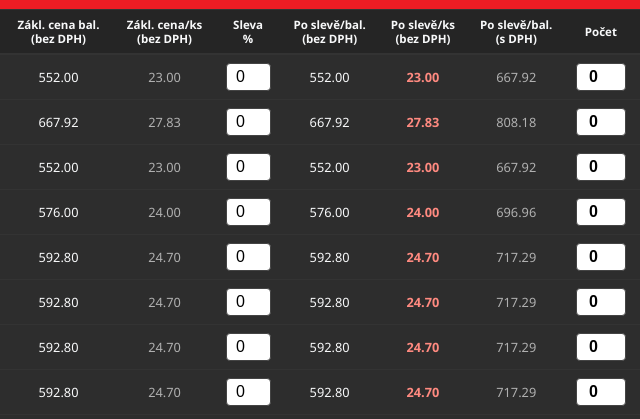
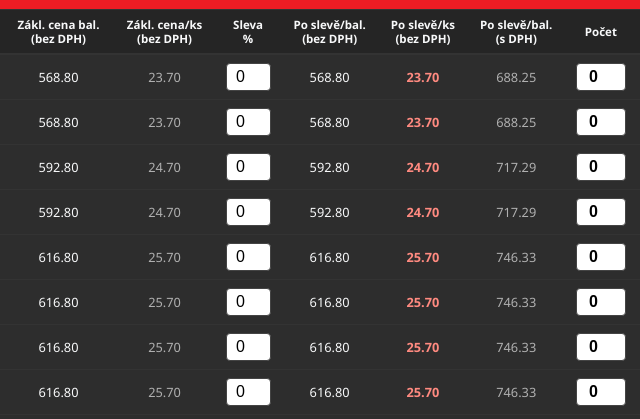
Before and after one commit to tomasfabry10-source/SlevovyCenik, a plain HTML site: page index.html in a window 1280 px wide. Shown: the part 344-763 px from the top of the page, 547-1187 px from the left. Drawn offline with Linux system fonts and the light colour scheme.

Commit message:
Add files via upload

```diff
--- a/index.html
+++ b/index.html
@@ -218,36 +218,36 @@
 <script>
 const pricingData = {
     "Vratné skleněné lahve": [
-        { name: "Coca-Cola", vol: "0,20", pack: 24, price: 552.00, vatRate: 21 },
-        { name: "Coca-Cola Zero", vol: "0,20", pack: 24, price: 667.92, vatRate: 21 },
-        { name: "Fuzetea černý čaj broskev a ibišek", vol: "0,25", pack: 24, price: 552.00, vatRate: 21 },
-        { name: "Fuzetea zelený čaj aloe vera s jahodou", vol: "0,25", pack: 24, price: 576.00, vatRate: 21 },
-        { name: "Kinley Tonic Water", vol: "0,25", pack: 24, price: 592.80, vatRate: 21 },
-        { name: "Kinley Purple", vol: "0,25", pack: 24, price: 592.80, vatRate: 21 },
-        { name: "Kinley Ginger Ale", vol: "0,25", pack: 24, price: 592.80, vatRate: 21 },
-        { name: "Kinley Grape", vol: "0,25", pack: 24, price: 592.80, vatRate: 21 },
-        { name: "Kinley Cherry Pepper", vol: "0,25", pack: 24, price: 592.80, vatRate: 21 },
-        { name: "Kinley Pink Aromatic Berry", vol: "0,25", pack: 24, price: 592.80, vatRate: 21 },
-        { name: "Cappy pomeranč 100%", vol: "0,25", pack: 24, price: 900.24, vatRate: 21 },
+        { name: "Coca-Cola", vol: "0,20", pack: 24, price: 568.80, vatRate: 21 },
+        { name: "Coca-Cola Zero", vol: "0,20", pack: 24, price: 568.80, vatRate: 21 },
+        { name: "Fuzetea černý čaj broskev a ibišek", vol: "0,25", pack: 24, price: 592.80, vatRate: 21 },
+        { name: "Fuzetea zelený čaj aloe vera s jahodou", vol: "0,25", pack: 24, price: 592.80, vatRate: 21 },
+        { name: "Kinley Tonic Water", vol: "0,25", pack: 24, price: 616.80, vatRate: 21 },
+        { name: "Kinley Purple", vol: "0,25", pack: 24, price: 616.80, vatRate: 21 },
+        { name: "Kinley Ginger Ale", vol: "0,25", pack: 24, price: 616.80, vatRate: 21 },
+        { name: "Kinley Grape", vol: "0,25", pack: 24, price: 616.80, vatRate: 21 },
+        { name: "Kinley Cherry Pepper", vol: "0,25", pack: 24, price: 616.80, vatRate: 21 },
+        { name: "Kinley Pink Aromatic Berry", vol: "0,25", pack: 24, price: 616.80, vatRate: 21 },
+        { name: "Cappy pomeranč 100%", vol: "0,25", pack: 24, price: 744.00, vatRate: 21 },
         { name: "Cappy jablko 100%", vol: "0,25", pack: 24, price: 744.00, vatRate: 21 },
-        { name: "Cappy pomeranč 48%", vol: "0,25", pack: 24, price: 755.04, vatRate: 21 },
+        { name: "Cappy pomeranč 48%", vol: "0,25", pack: 24, price: 624.00, vatRate: 21 },
         { name: "Cappy jablko 20%", vol: "0,25", pack: 24, price: 624.00, vatRate: 21 },
-        { name: "Cappy jahoda 35%", vol: "0,25", pack: 24, price: 755.04, vatRate: 21 },
+        { name: "Cappy jahoda 35%", vol: "0,25", pack: 24, price: 624.00, vatRate: 21 },
         { name: "Cappy černý rybíz 35%", vol: "0,25", pack: 24, price: 624.00, vatRate: 21 },
-        { name: "Cappy multivitamin 52%", vol: "0,25", pack: 24, price: 755.04, vatRate: 21 },
+        { name: "Cappy multivitamin 52%", vol: "0,25", pack: 24, price: 624.00, vatRate: 21 },
         { name: "Cappy ananas 51%", vol: "0,25", pack: 24, price: 624.00, vatRate: 21 },
         { name: "Cappy grep 50%", vol: "0,25", pack: 24, price: 624.00, vatRate: 21 },
-        { name: "Cappy broskev 46%", vol: "0,25", pack: 24, price: 755.04, vatRate: 21 },
-        { name: "Cappy hruška 33%", vol: "0,25", pack: 24, price: 755.04, vatRate: 21 },
-        { name: "Natura perlivá", vol: "0,30", pack: 24, price: 199.20, vatRate: 21 },
-        { name: "Natura jemně perlivá", vol: "0,30", pack: 24, price: 199.20, vatRate: 21 },
-        { name: "Natura neperlivá", vol: "0,30", pack: 24, price: 199.20, vatRate: 21 },
-        { name: "Coca-Cola", vol: "0,33", pack: 24, price: 717.29, vatRate: 21 },
-        { name: "Coca-Cola Zero", vol: "0,33", pack: 24, price: 592.80, vatRate: 21 },
-        { name: "Coca-Cola Zero Zero", vol: "0,33", pack: 24, price: 717.29, vatRate: 21 },
-        { name: "Coca-Cola Cherry", vol: "0,33", pack: 24, price: 592.80, vatRate: 21 },
-        { name: "Fanta Pomeranč", vol: "0,33", pack: 24, price: 592.80, vatRate: 21 },
-        { name: "Sprite", vol: "0,33", pack: 24, price: 717.29, vatRate: 21 },
+        { name: "Cappy broskev 46%", vol: "0,25", pack: 24, price: 624.00, vatRate: 21 },
+        { name: "Cappy hruška 33%", vol: "0,25", pack: 24, price: 624.00, vatRate: 21 },
+        { name: "Natura perlivá", vol: "0,30", pack: 24, price: 204.00, vatRate: 21 },
+        { name: "Natura jemně perlivá", vol: "0,30", pack: 24, price: 204.00, vatRate: 21 },
+        { name: "Natura neperlivá", vol: "0,30", pack: 24, price: 204.00, vatRate: 21 },
+        { name: "Coca-Cola", vol: "0,33", pack: 24, price: 616.80, vatRate: 21 },
+        { name: "Coca-Cola Zero", vol: "0,33", pack: 24, price: 616.80, vatRate: 21 },
+        { name: "Coca-Cola Zero Zero", vol: "0,33", pack: 24, price: 616.80, vatRate: 21 },
+        { name: "Coca-Cola Cherry", vol: "0,33", pack: 24, price: 616.80, vatRate: 21 },
+        { name: "Fanta Pomeranč", vol: "0,33", pack: 24, price: 616.80, vatRate: 21 },
+        { name: "Sprite", vol: "0,33", pack: 24, price: 616.80, vatRate: 21 },
         { name: "Römerquelle sycená", vol: "0,33", pack: 20, price: 340.00, vatRate: 21 },
         { name: "Römerquelle jemně sycená", vol: "0,33", pack: 20, price: 340.00, vatRate: 21 },
         { name: "Römerquelle nesycená", vol: "0,33", pack: 20, price: 340.00, vatRate: 21 },
@@ -257,67 +257,67 @@ const pricingData = {
         { name: "Römerquelle nesycená", vol: "0,75", pack: 12, price: 408.00, vatRate: 21 }
     ],
     "Nevratné skleněné lahve": [
-        { name: "Three Cents Pink Grapefruit soda", vol: "0,20", pack: 24, price: 672.00, vatRate: 21 },
-        { name: "Three Cents Pineapple soda", vol: "0,20", pack: 24, price: 672.00, vatRate: 21 },
-        { name: "Three Cents Mandarin & Bergamot soda", vol: "0,20", pack: 24, price: 672.00, vatRate: 21 },
-        { name: "Three Cents Cherry Soda", vol: "0,20", pack: 24, price: 672.00, vatRate: 21 },
-        { name: "Three Cents Ginger Beer", vol: "0,20", pack: 24, price: 672.00, vatRate: 21 },
-        { name: "Three Cents Dry Tonic", vol: "0,20", pack: 24, price: 672.00, vatRate: 21 },
-        { name: "Three Cents Aegean Tonic", vol: "0,20", pack: 24, price: 672.00, vatRate: 21 },
-        { name: "Three Cents Fig Leaf Soda", vol: "0,20", pack: 24, price: 672.00, vatRate: 21 },
-        { name: "Three Cents Tonic Water", vol: "0,20", pack: 24, price: 672.00, vatRate: 21 }
+        { name: "Three Cents Pink Grapefruit soda", vol: "0,20", pack: 24, price: 690.00, vatRate: 21 },
+        { name: "Three Cents Pineapple soda", vol: "0,20", pack: 24, price: 690.00, vatRate: 21 },
+        { name: "Three Cents Mandarin & Bergamot soda", vol: "0,20", pack: 24, price: 690.00, vatRate: 21 },
+        { name: "Three Cents Cherry Soda", vol: "0,20", pack: 24, price: 690.00, vatRate: 21 },
+        { name: "Three Cents Ginger Beer", vol: "0,20", pack: 24, price: 690.00, vatRate: 21 },
+        { name: "Three Cents Dry Tonic", vol: "0,20", pack: 24, price: 690.00, vatRate: 21 },
+        { name: "Three Cents Aegean Tonic", vol: "0,20", pack: 24, price: 690.00, vatRate: 21 },
+        { name: "Three Cents Fig Leaf Soda", vol: "0,20", pack: 24, price: 690.00, vatRate: 21 },
+        { name: "Three Cents Tonic Water", vol: "0,20", pack: 24, price: 690.00, vatRate: 21 }
     ],
     "Plechovky": [
-        { name: "Coca-Cola", vol: "0,33", pack: 24, price: 510.43, vatRate: 21 },
-        { name: "Coca-Cola Zero", vol: "0,33", pack: 24, price: 510.43, vatRate: 21 },
-        { name: "Coca-Cola Zero Zero", vol: "0,33", pack: 24, price: 510.43, vatRate: 21 },
-        { name: "Coca-Cola Cherry", vol: "0,33", pack: 24, price: 510.43, vatRate: 21 },
-        { name: "Fanta Pomeranč", vol: "0,33", pack: 24, price: 510.43, vatRate: 21 },
-        { name: "Fanta Pomeranč Zero", vol: "0,33", pack: 24, price: 510.43, vatRate: 21 },
-        { name: "Fanta Jablko & liči Zero", vol: "0,33", pack: 24, price: 510.43, vatRate: 21 },
-        { name: "Fanta Shokata", vol: "0,33", pack: 24, price: 510.43, vatRate: 21 },
-        { name: "Fanta Exotic", vol: "0,33", pack: 24, price: 510.43, vatRate: 21 },
-        { name: "Fanta Diablo", vol: "0,33", pack: 24, price: 510.43, vatRate: 21 },
-        { name: "Sprite", vol: "0,33", pack: 24, price: 510.43, vatRate: 21 },
-        { name: "Sprite Zero", vol: "0,33", pack: 24, price: 510.43, vatRate: 21 },
-        { name: "Sprite Zero Chill Lemon mint", vol: "0,33", pack: 24, price: 510.43, vatRate: 21 },
-        { name: "Kinley Pink Aromatic Berry", vol: "0,25", pack: 24, price: 510.43, vatRate: 21 },
-        { name: "Kinley Tonic Water", vol: "0,25", pack: 24, price: 510.43, vatRate: 21 },
-        { name: "Kinley Purple", vol: "0,25", pack: 24, price: 510.43, vatRate: 21 },
-        { name: "Kinley Grape", vol: "0,25", pack: 24, price: 510.43, vatRate: 21 },
-        { name: "Kinley Cherry Pepper", vol: "0,25", pack: 24, price: 510.43, vatRate: 21 },
-        { name: "Kinley Ginger Ale", vol: "0,25", pack: 24, price: 510.43, vatRate: 21 },
-        { name: "Coca-Cola (4x0,33)", vol: "1,32", pack: 6, price: 358.92, vatRate: 21 },
-        { name: "Coca-Cola Zero (4x0,33)", vol: "1,32", pack: 6, price: 358.92, vatRate: 21 },
-        { name: "Fanta Pomeranč (4x0,33)", vol: "1,32", pack: 6, price: 358.92, vatRate: 21 },
-        { name: "Coca-Cola (6x0,33)", vol: "1,98", pack: 4, price: 434.29, vatRate: 21 },
-        { name: "Coca-Cola Zero (6x0,33)", vol: "1,98", pack: 4, price: 434.29, vatRate: 21 },
+        { name: "Coca-Cola", vol: "0,33", pack: 24, price: 530.93, vatRate: 21 },
+        { name: "Coca-Cola Zero", vol: "0,33", pack: 24, price: 530.93, vatRate: 21 },
+        { name: "Coca-Cola Zero Zero", vol: "0,33", pack: 24, price: 530.93, vatRate: 21 },
+        { name: "Coca-Cola Cherry", vol: "0,33", pack: 24, price: 530.93, vatRate: 21 },
+        { name: "Fanta Pomeranč", vol: "0,33", pack: 24, price: 530.93, vatRate: 21 },
+        { name: "Fanta Pomeranč Zero", vol: "0,33", pack: 24, price: 530.93, vatRate: 21 },
+        { name: "Fanta Jablko & liči Zero", vol: "0,33", pack: 24, price: 530.93, vatRate: 21 },
+        { name: "Fanta Shokata", vol: "0,33", pack: 24, price: 530.93, vatRate: 21 },
+        { name: "Fanta Exotic", vol: "0,33", pack: 24, price: 530.93, vatRate: 21 },
+        { name: "Fanta Diablo", vol: "0,33", pack: 24, price: 530.93, vatRate: 21 },
+        { name: "Sprite", vol: "0,33", pack: 24, price: 530.93, vatRate: 21 },
+        { name: "Sprite Zero", vol: "0,33", pack: 24, price: 530.93, vatRate: 21 },
+        { name: "Sprite Zero Chill Lemon mint", vol: "0,33", pack: 24, price: 530.93, vatRate: 21 },
+        { name: "Kinley Pink Aromatic Berry", vol: "0,25", pack: 24, price: 530.93, vatRate: 21 },
+        { name: "Kinley Tonic Water", vol: "0,25", pack: 24, price: 530.93, vatRate: 21 },
+        { name: "Kinley Purple", vol: "0,25", pack: 24, price: 530.93, vatRate: 21 },
+        { name: "Kinley Grape", vol: "0,25", pack: 24, price: 530.93, vatRate: 21 },
+        { name: "Kinley Cherry Pepper", vol: "0,25", pack: 24, price: 530.93, vatRate: 21 },
+        { name: "Kinley Ginger Ale", vol: "0,25", pack: 24, price: 530.93, vatRate: 21 },
+        { name: "Coca-Cola (4x0,33)", vol: "1,32", pack: 6, price: 381.38, vatRate: 21 },
+        { name: "Coca-Cola Zero (4x0,33)", vol: "1,32", pack: 6, price: 381.38, vatRate: 21 },
+        { name: "Fanta Pomeranč (4x0,33)", vol: "1,32", pack: 6, price: 381.38, vatRate: 21 },
+        { name: "Coca-Cola (6x0,33)", vol: "1,98", pack: 4, price: 373.89, vatRate: 21 },
+        { name: "Coca-Cola Zero (6x0,33)", vol: "1,98", pack: 4, price: 373.89, vatRate: 21 },
         { name: "Fuze Tea černý čaj broskev ibišek", vol: "0,25", pack: 24, price: 456.16, vatRate: 21 },
         { name: "Fuze Tea černý čaj mango ananas", vol: "0,25", pack: 24, price: 456.16, vatRate: 21 },
-        { name: "Monster Energy", vol: "0,50", pack: 24, price: 775.92, vatRate: 21 },
-        { name: "Monster The Doctor", vol: "0,50", pack: 24, price: 775.92, vatRate: 21 },
-        { name: "Monster Energy Zero", vol: "0,50", pack: 12, price: 387.96, vatRate: 21 },
-        { name: "Monster Top Speed", vol: "0,50", pack: 12, price: 387.96, vatRate: 21 },
-        { name: "Monster Lando Norris", vol: "0,50", pack: 12, price: 387.96, vatRate: 21 },
-        { name: "Monster The Doctor Zero", vol: "0,50", pack: 12, price: 387.96, vatRate: 21 },
-        { name: "Monster Nitro", vol: "0,50", pack: 12, price: 469.43, vatRate: 21 },
-        { name: "Mango Loco Monster", vol: "0,50", pack: 12, price: 387.96, vatRate: 21 },
-        { name: "Monster Monarch", vol: "0,50", pack: 12, price: 387.96, vatRate: 21 },
-        { name: "Monster Viking Berry", vol: "0,50", pack: 12, price: 469.43, vatRate: 21 },
-        { name: "Monster Bad Apple", vol: "0,50", pack: 12, price: 469.43, vatRate: 21 },
-        { name: "Monster Pipeline Punch", vol: "0,50", pack: 12, price: 469.43, vatRate: 21 },
-        { name: "Monster Aussie Lemonade", vol: "0,50", pack: 12, price: 469.43, vatRate: 21 },
-        { name: "Monster Rio Punch", vol: "0,50", pack: 12, price: 387.96, vatRate: 21 },
-        { name: "Monster Ultra White", vol: "0,50", pack: 12, price: 387.96, vatRate: 21 },
-        { name: "Monster Ultra Ruby Red", vol: "0,50", pack: 12, price: 387.96, vatRate: 21 },
-        { name: "Monster Ultra Fiesta Mango", vol: "0,50", pack: 12, price: 387.96, vatRate: 21 },
-        { name: "Monster Ultra Rosa", vol: "0,50", pack: 12, price: 387.96, vatRate: 21 },
-        { name: "Monster Ultra Strawberry Dreams", vol: "0,50", pack: 12, price: 469.43, vatRate: 21 },
-        { name: "Monster Ultra Peachy Keen", vol: "0,50", pack: 12, price: 387.96, vatRate: 21 },
-        { name: "Monster Energy (4x0,50)", vol: "2,00", pack: 6, price: 783.00, vatRate: 21 },
-        { name: "Monster Ultra White (4x0,50)", vol: "2,00", pack: 6, price: 783.00, vatRate: 21 },
-        { name: "Monster Aussie Lemonade (4x0,50)", vol: "2,00", pack: 6, price: 783.00, vatRate: 21 },
-        { name: "Monster Megacan", vol: "0,553", pack: 12, price: 421.68, vatRate: 21 }
+        { name: "Monster Energy", vol: "0,50", pack: 24, price: 812.10, vatRate: 21 },
+        { name: "Monster The Doctor", vol: "0,50", pack: 24, price: 812.10, vatRate: 21 },
+        { name: "Monster Energy Zero", vol: "0,50", pack: 12, price: 406.05, vatRate: 21 },
+        { name: "Monster Top Speed", vol: "0,50", pack: 12, price: 406.05, vatRate: 21 },
+        { name: "Monster Lando Norris", vol: "0,50", pack: 12, price: 406.05, vatRate: 21 },
+        { name: "Monster The Doctor Zero", vol: "0,50", pack: 12, price: 406.05, vatRate: 21 },
+        { name: "Monster Nitro", vol: "0,50", pack: 12, price: 406.05, vatRate: 21 },
+        { name: "Mango Loco Monster", vol: "0,50", pack: 12, price: 406.05, vatRate: 21 },
+        { name: "Monster Monarch", vol: "0,50", pack: 12, price: 406.05, vatRate: 21 },
+        { name: "Monster Viking Berry", vol: "0,50", pack: 12, price: 406.05, vatRate: 21 },
+        { name: "Monster Bad Apple", vol: "0,50", pack: 12, price: 406.05, vatRate: 21 },
+        { name: "Monster Pipeline Punch", vol: "0,50", pack: 12, price: 406.05, vatRate: 21 },
+        { name: "Monster Aussie Lemonade", vol: "0,50", pack: 12, price: 406.05, vatRate: 21 },
+        { name: "Monster Rio Punch", vol: "0,50", pack: 12, price: 406.05, vatRate: 21 },
+        { name: "Monster Ultra White", vol: "0,50", pack: 12, price: 406.05, vatRate: 21 },
+        { name: "Monster Ultra Ruby Red", vol: "0,50", pack: 12, price: 406.05, vatRate: 21 },
+        { name: "Monster Ultra Fiesta Mango", vol: "0,50", pack: 12, price: 406.05, vatRate: 21 },
+        { name: "Monster Ultra Rosa", vol: "0,50", pack: 12, price: 406.05, vatRate: 21 },
+        { name: "Monster Ultra Strawberry Dreams", vol: "0,50", pack: 12, price: 406.05, vatRate: 21 },
+        { name: "Monster Ultra Peachy Keen", vol: "0,50", pack: 12, price: 406.05, vatRate: 21 },
+        { name: "Monster Energy (4x0,50)", vol: "2,00", pack: 6, price: 813.14, vatRate: 21 },
+        { name: "Monster Ultra White (4x0,50)", vol: "2,00", pack: 6, price: 813.14, vatRate: 21 },
+        { name: "Monster Aussie Lemonade (4x0,50)", vol: "2,00", pack: 6, price: 813.14, vatRate: 21 },
+        { name: "Monster Megacan", vol: "0,553", pack: 12, price: 430.87, vatRate: 21 }
     ],
     "Plastové lahve (PET)": [
         { name: "Cappy jablko 100%", vol: "0,33", pack: 12, price: 304.87, vatRate: 21 },
@@ -327,23 +327,23 @@ const pricingData = {
         { name: "Cappy Pulpy Orange", vol: "0,33", pack: 12, price: 250.91, vatRate: 21 },
         { name: "Cappy Lemonade Citron", vol: "0,40", pack: 12, price: 268.35, vatRate: 21 },
         { name: "Cappy Lemonade Zero citron jahoda", vol: "0,40", pack: 12, price: 268.35, vatRate: 21 },
-        { name: "Coca-Cola", vol: "0,50", pack: 12, price: 310.94, vatRate: 21 },
-        { name: "Coca-Cola Zero", vol: "0,50", pack: 12, price: 310.94, vatRate: 21 },
-        { name: "Coca-Cola Zero Zero", vol: "0,50", pack: 12, price: 310.94, vatRate: 21 },
-        { name: "Coca-Cola Vanilia", vol: "0,50", pack: 12, price: 310.94, vatRate: 21 },
-        { name: "Coca-Cola Cherry", vol: "0,50", pack: 12, price: 310.94, vatRate: 21 },
-        { name: "Coca-Cola Lime", vol: "0,50", pack: 12, price: 310.94, vatRate: 21 },
-        { name: "Fanta Pomeranč", vol: "0,50", pack: 12, price: 310.94, vatRate: 21 },
-        { name: "Fanta Pomeranč Zero", vol: "0,50", pack: 12, price: 310.94, vatRate: 21 },
-        { name: "Fanta Jablko & liči Zero", vol: "0,50", pack: 12, price: 310.94, vatRate: 21 },
-        { name: "Fanta Shokata", vol: "0,50", pack: 12, price: 310.94, vatRate: 21 },
-        { name: "Sprite", vol: "0,50", pack: 12, price: 310.94, vatRate: 21 },
-        { name: "Sprite Zero", vol: "0,50", pack: 12, price: 310.94, vatRate: 21 },
-        { name: "Sprite Zero Chill Lemon mint", vol: "0,50", pack: 12, price: 310.94, vatRate: 21 },
-        { name: "Kinley Pink Aromatic Berry", vol: "0,50", pack: 12, price: 309.00, vatRate: 21 },
-        { name: "Kinley Purple", vol: "0,50", pack: 12, price: 309.00, vatRate: 21 },
-        { name: "Kinley Ginger Ale", vol: "0,50", pack: 12, price: 309.00, vatRate: 21 },
-        { name: "Kinley Grape", vol: "0,50", pack: 12, price: 309.00, vatRate: 21 },
+        { name: "Coca-Cola", vol: "0,50", pack: 12, price: 321.34, vatRate: 21 },
+        { name: "Coca-Cola Zero", vol: "0,50", pack: 12, price: 321.34, vatRate: 21 },
+        { name: "Coca-Cola Zero Zero", vol: "0,50", pack: 12, price: 321.34, vatRate: 21 },
+        { name: "Coca-Cola Vanilia", vol: "0,50", pack: 12, price: 321.34, vatRate: 21 },
+        { name: "Coca-Cola Cherry", vol: "0,50", pack: 12, price: 321.34, vatRate: 21 },
+        { name: "Coca-Cola Lime", vol: "0,50", pack: 12, price: 321.34, vatRate: 21 },
+        { name: "Fanta Pomeranč", vol: "0,50", pack: 12, price: 321.34, vatRate: 21 },
+        { name: "Fanta Pomeranč Zero", vol: "0,50", pack: 12, price: 321.34, vatRate: 21 },
+        { name: "Fanta Jablko & liči Zero", vol: "0,50", pack: 12, price: 321.34, vatRate: 21 },
+        { name: "Fanta Shokata", vol: "0,50", pack: 12, price: 321.34, vatRate: 21 },
+        { name: "Sprite", vol: "0,50", pack: 12, price: 321.34, vatRate: 21 },
+        { name: "Sprite Zero", vol: "0,50", pack: 12, price: 321.34, vatRate: 21 },
+        { name: "Sprite Zero Chill Lemon mint", vol: "0,50", pack: 12, price: 321.34, vatRate: 21 },
+        { name: "Kinley Pink Aromatic Berry", vol: "0,50", pack: 12, price: 321.34, vatRate: 21 },
+        { name: "Kinley Purple", vol: "0,50", pack: 12, price: 321.34, vatRate: 21 },
+        { name: "Kinley Ginger Ale", vol: "0,50", pack: 12, price: 321.34, vatRate: 21 },
+        { name: "Kinley Grape", vol: "0,50", pack: 12, price: 321.34, vatRate: 21 },
         { name: "Natura neperlivá", vol: "0,50", pack: 12, price: 169.20, vatRate: 21 },
         { name: "Natura jemně perlivá", vol: "0,50", pack: 12, price: 169.20, vatRate: 21 },
         { name: "Natura neperlivá Sport", vol: "0,75", pack: 12, price: 187.80, vatRate: 21 },
@@ -362,9 +362,6 @@ const pricingData = {
         { name: "Powerade Mountain Blast Zero", vol: "0,50", pack: 12, price: 402.12, vatRate: 21 },
         { name: "Powerade Black Currant", vol: "0,50", pack: 12, price: 402.12, vatRate: 21 },
         { name: "Powerade Blood Orange", vol: "0,50", pack: 12, price: 402.12, vatRate: 21 },
-        { name: "Powerade Attack", vol: "0,50", pack: 12, price: 402.12, vatRate: 21 },
-        { name: "Powerade Defend", vol: "0,50", pack: 12, price: 402.12, vatRate: 21 },
-        { name: "Powerade Midfield", vol: "0,50", pack: 12, price: 402.12, vatRate: 21 },
         { name: "Powerade Citrus", vol: "0,50", pack: 12, price: 402.12, vatRate: 21 },
         { name: "Coca-Cola", vol: "1,00", pack: 12, price: 365.28, vatRate: 21 },
         { name: "Coca-Cola Zero", vol: "1,00", pack: 12, price: 365.28, vatRate: 21 },
@@ -420,12 +417,12 @@ const pricingData = {
         { name: "Sprite", vol: "2,00", pack: 6, price: 229.65, vatRate: 21 }
     ],
     "B-I-B Postmix": [
-        { name: "Coca-Cola (32 L nápoje)", vol: "5,00", pack: 1, portions: 320, price: 1517.00, vatRate: 12 },
-        { name: "Coca-Cola Zero (32 L nápoje)", vol: "5,00", pack: 1, portions: 320, price: 1517.00, vatRate: 12 },
-        { name: "Kinley Tonic Water (32 L nápoje)", vol: "5,00", pack: 1, portions: 320, price: 1517.00, vatRate: 12 },
-        { name: "Fanta Pomeranč (27 L nápoje)", vol: "5,00", pack: 1, portions: 270, price: 1290.00, vatRate: 12 },
-        { name: "Sprite (27 L nápoje)", vol: "5,00", pack: 1, portions: 270, price: 1290.00, vatRate: 12 },
-        { name: "Coca-Cola (128 L nápoje)", vol: "20,00", pack: 1, portions: 1280, price: 6068.00, vatRate: 12 }
+        { name: "Coca-Cola (32 L nápoje)", vol: "5,00", pack: 1, portions: 320, price: 1580.00, vatRate: 12 },
+        { name: "Coca-Cola Zero (32 L nápoje)", vol: "5,00", pack: 1, portions: 320, price: 1580.00, vatRate: 12 },
+        { name: "Kinley Tonic Water (32 L nápoje)", vol: "5,00", pack: 1, portions: 320, price: 1580.00, vatRate: 12 },
+        { name: "Fanta Pomeranč (27 L nápoje)", vol: "5,00", pack: 1, portions: 270, price: 1334.00, vatRate: 12 },
+        { name: "Sprite (27 L nápoje)", vol: "5,00", pack: 1, portions: 270, price: 1334.00, vatRate: 12 },
+        { name: "Coca-Cola (128 L nápoje)", vol: "20,00", pack: 1, portions: 1280, price: 6320.00, vatRate: 12 }
     ],
     "Kelímky, Víčka & Brčka": [
         { name: "Papírový kelímek s logem Coca-Cola 0,3 L", vol: "0,3L", pack: 50, price: 43.55, vatRate: 21 },
```
